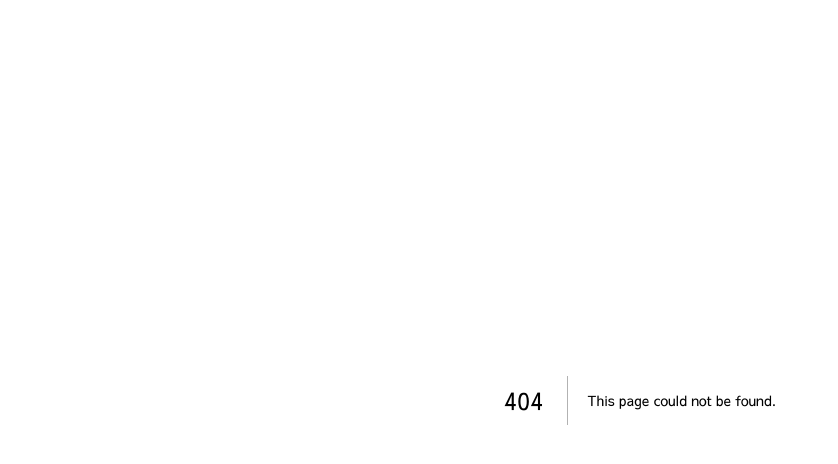
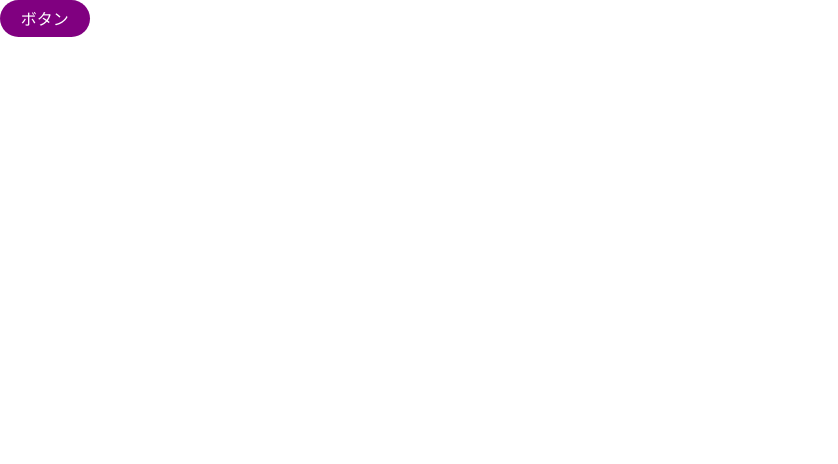
Before and after one commit to PocoPota/picopico-art, a Next.js app: page /tmp in a window 1280 px wide. Before the commit this address had no page. Shown: the top 464 px of the page, without its empty margins (0-838 px from the left). Built offline with nearby package versions, Linux system fonts and the light colour scheme.

Commit message:
Buttonコンポーネントの作成

```diff
--- /dev/null
+++ b/src/app/components/Button.module.scss
@@ -0,0 +1,24 @@
+.button {
+  // reset
+  margin: 0;
+  padding: 0;
+  background: none;
+  border: none;
+
+  //
+  padding: 0.4em 1.3em;
+  border-radius: 4em;
+  cursor: pointer;
+  background: purple;
+  color: white;
+}
+
+.small {
+  font-size: small;
+}
+.medium {
+  font-size: medium;
+}
+.large {
+  font-size: large;
+}
--- /dev/null
+++ b/src/app/components/Button.tsx
@@ -0,0 +1,18 @@
+import clsx from "clsx";
+import styles from "./Button.module.scss";
+
+type ButtonProps = {
+  label: string;
+  size?: "small" | "medium" | "large";
+  onClick?: () => void;
+  className?: string;
+};
+
+export default function Button({
+  label,
+  size = "medium",
+  className,
+}: ButtonProps) {
+  const classNames = clsx(styles.button, styles[size], className);
+  return <button className={classNames}>{label}</button>;
+}
--- /dev/null
+++ b/src/app/tmp/page.tsx
@@ -0,0 +1,10 @@
+import Button from "../components/Button";
+
+export default function Tmp() {
+  return (
+    <Button
+      label="ボタン"
+      size="medium"
+    />
+  );
+}
```
